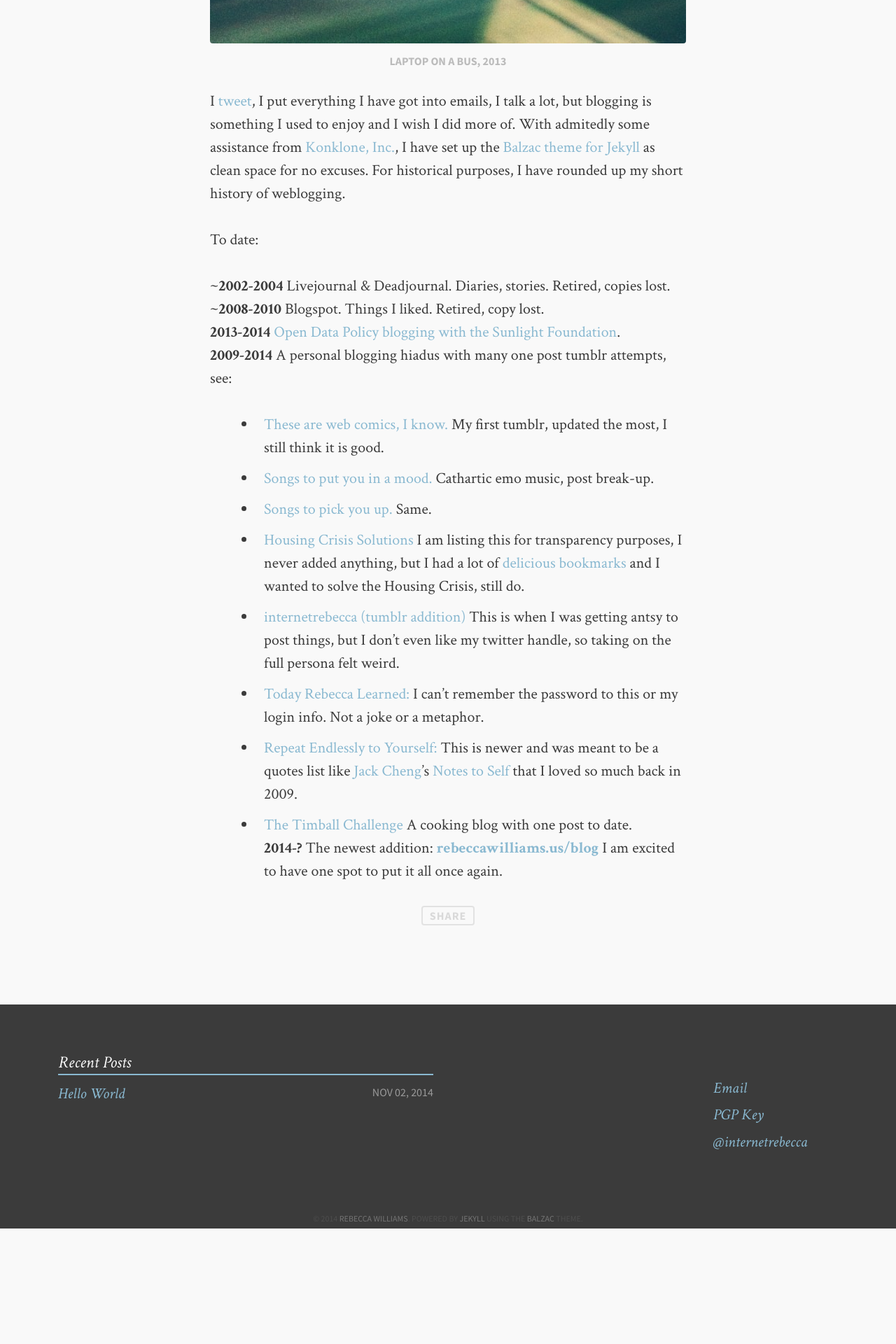
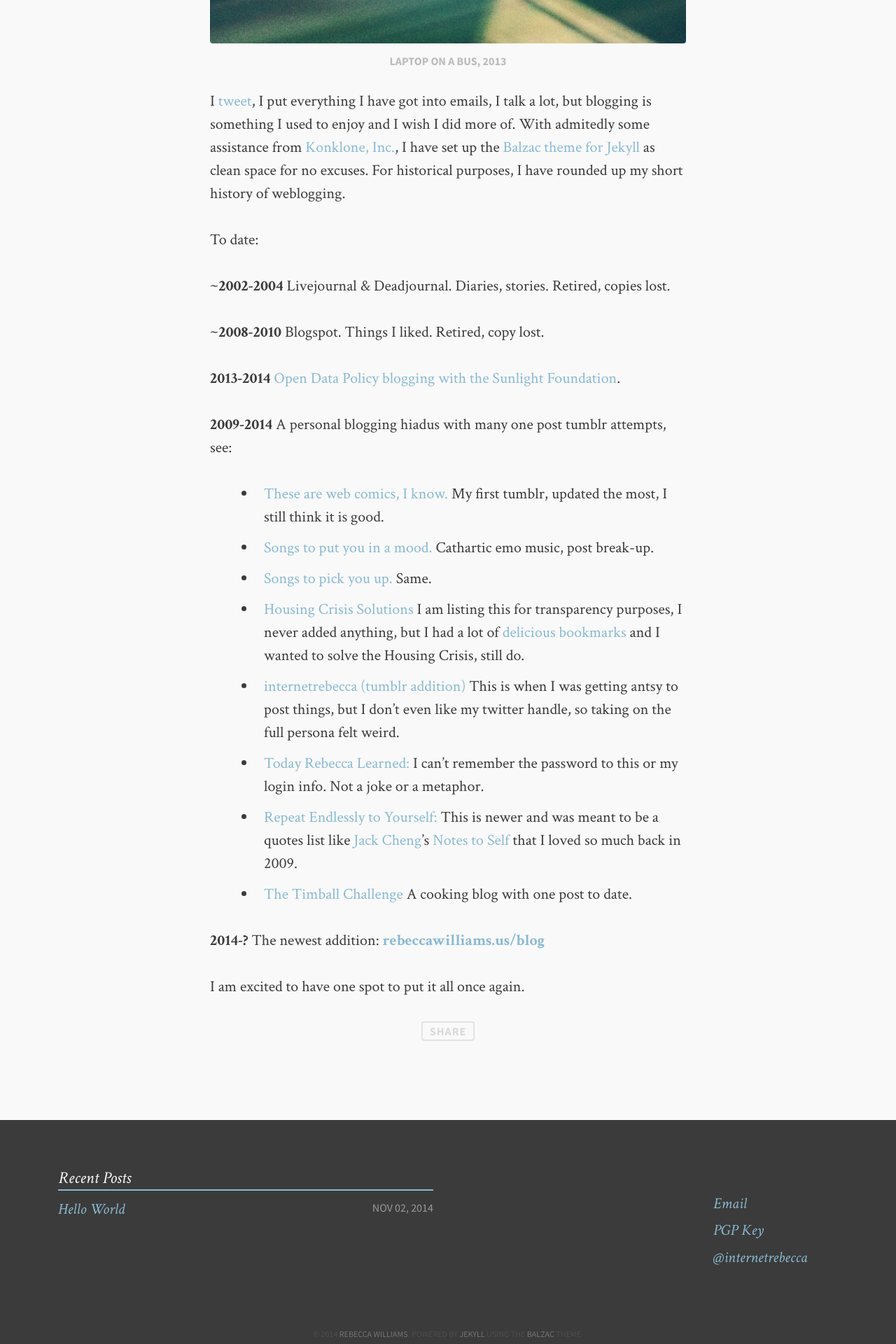
Before and after one commit to rebeccawilliams/rebeccawilliams.us, a Jekyll site: the page built from _posts/2013-08-17-helloworld.md, in a window 1280 px wide. Shown: the part 1541-3461 px from the top of the page at 70% size. Built offline with Jekyll 4.4.1, drawn with Linux system fonts in a browser that asks for light colours; comment, search, counter and statistics services are not loaded; before the commit the page ends 3296 px from its top, so only the background shows below that.

Commit message:
Update 2013-08-17-helloworld.md

```diff
--- a/_posts/2013-08-17-helloworld.md
+++ b/_posts/2013-08-17-helloworld.md
@@ -6,7 +6,7 @@
 date: 2014-11-02
 ---
 <figure>
-	<img src="/images/blur.jpg" width="500">
+	<img src="/images/blur.jpg">
 	<figcaption>Laptop on a bus, 2013</figcaption>
 </figure>
 
@@ -15,9 +15,13 @@
 To date:
 
 **~2002-2004** Livejournal & Deadjournal. Diaries, stories. Retired, copies lost.
+
 **~2008-2010** Blogspot. Things I liked. Retired, copy lost.
+
 **2013-2014** [Open Data Policy blogging with the Sunlight Foundation](http://sunlightfoundation.com/blog/author/rwilliams/).
+
 **2009-2014** A personal blogging hiadus with many one post tumblr attempts, see:
+
 * [These are web comics, I know.](http://thesearewebcomicsiknow.tumblr.com/) My first tumblr, updated the most, I still think it is good.
 * [Songs to put you in a mood.](http://songstoputyouinamood.tumblr.com/) Cathartic emo music, post break-up.
 * [Songs to pick you up.](http://songstopickyouup.tumblr.com/) Same.
@@ -26,5 +30,7 @@
 * [Today Rebecca Learned:](http://todayrebeccalearned.tumblr.com/) I can't remember the password to this or my login info. Not a joke or a metaphor.
 * [Repeat Endlessly to Yourself:](http://repeatendlesslytoyourself.tumblr.com/) This is newer and was meant to be a quotes list like [Jack Cheng](http://jackcheng.com/)'s [Notes to Self](https://web.archive.org/web/20090317095650/http://jackcheng.tumblr.com/) that I loved so much back in 2009.
 * [The Timball Challenge](http://thetimballchallenge.tumblr.com/) A cooking blog with one post to date.
+
 **2014-?** The newest addition: **[rebeccawilliams.us/blog](http://rebeccawilliams.us/blog)**
+
 I am excited to have one spot to put it all once again.
```
